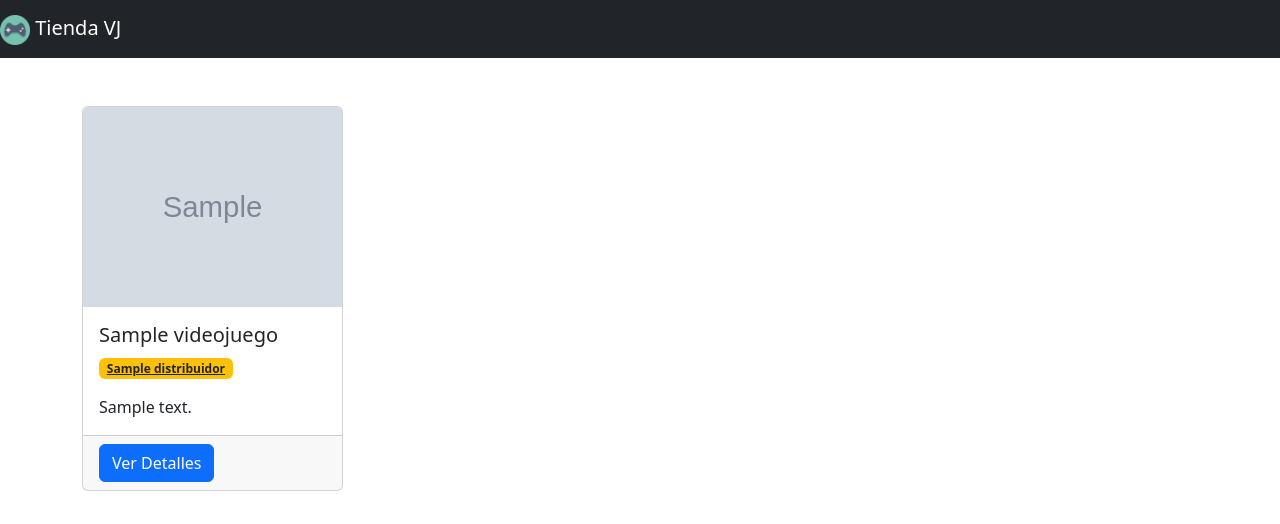
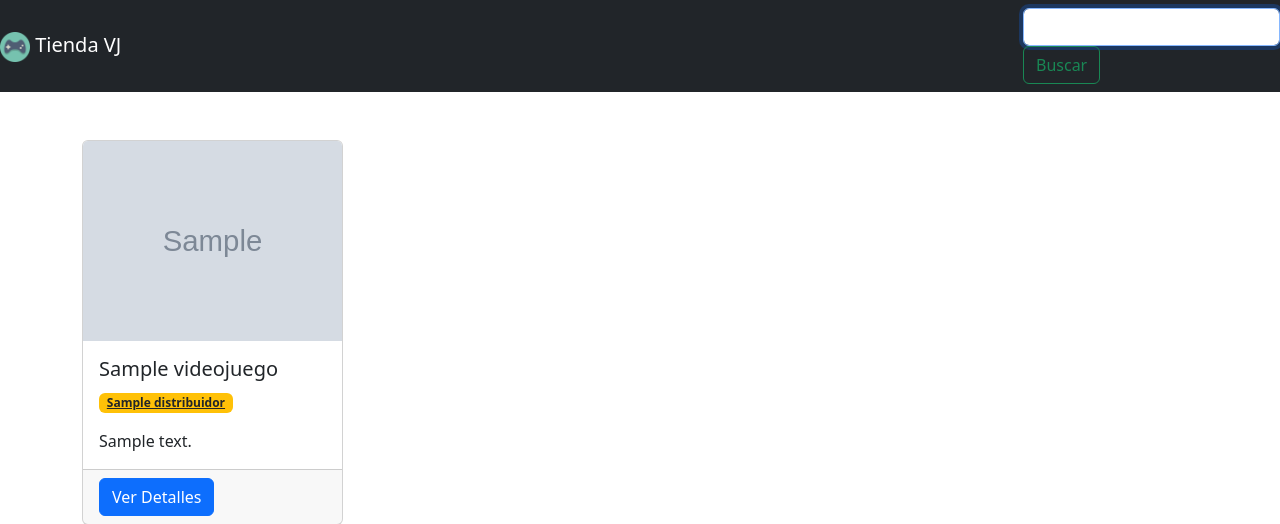
Before and after one commit to Fernando1572/DosideasVideojuegos, a Spring Boot app: page / in a window 1280 px wide. Shown: the top 524 px of the page. Run offline with Spring Boot 4, Linux system fonts and the light colour scheme; tables that the repository leaves empty hold one stand-in row (values such as "Sample post"); grey boxes marked "Sample" are stand-in pictures.

Commit message:
Parte 12

```diff
--- a/customs.json
+++ b/customs.json
@@ -3,7 +3,9 @@
     "attributes": {
         "th:text": {},
         "th:src": {},
+        "th:action": {},
         "th:each": {},
-        "th:href": {}
+        "th:href": {},
+        "th:placeholder": {}
     }
 }
--- a/src/main/java/com/dosideas/videojuegos/controller/ListadoController.java
+++ b/src/main/java/com/dosideas/videojuegos/controller/ListadoController.java
@@ -10,6 +10,7 @@ import java.util.List;
 import org.springframework.stereotype.Controller;
 import org.springframework.ui.Model;
 import org.springframework.web.bind.annotation.RequestMapping;
+import org.springframework.web.bind.annotation.RequestParam;
 
 /**
  *
@@ -45,4 +46,17 @@ public class ListadoController {
         model.addAttribute("videojuegos", juegos);
         return "listado.html";
     }
+
+    /**
+     * Permite realizar búsquedas de videojuegos por el nombre
+     * @param consulta
+     * @param model
+     * @return
+     */
+    @RequestMapping("/buscar")
+    public String buscar(@RequestParam("q") String consulta, Model model){
+        List<Videojuego> juegos = videojuegoService.buscar(consulta);
+        model.addAttribute("videojuegos", juegos);
+        return "listado.html";
+    }
 }
--- a/src/main/resources/templates/listado.html
+++ b/src/main/resources/templates/listado.html
@@ -22,6 +22,10 @@ Click nbfs://nbhost/SystemFileSystem/Templates/Other/html.html to edit this temp
                 <img src="img/video_game.png" width="30" height="30" alt="Logo">
                 Tienda VJ
             </a>
+            <form th:action="@{/buscar}" class="form-inline my-2 my-lg-0">
+                <input autofocus="autofocus" name="q" class="form-control mr-sm-2" type="search" th:placeholder="${param.q}" aria-label="Search">
+                <button class="btn btn-outline-success my-2 my-sm-0" type="submit">Buscar</button>
+            </form>
         </nav>
 
         <div class="container mt-5 vj-destacados">
```
Also changed, not shown: src/main/java/com/dosideas/videojuegos/repository/VideojuegoRepository.java (+7 -3 lines), src/main/java/com/dosideas/videojuegos/service/VideojuegoService.java (+13 -3 lines).
